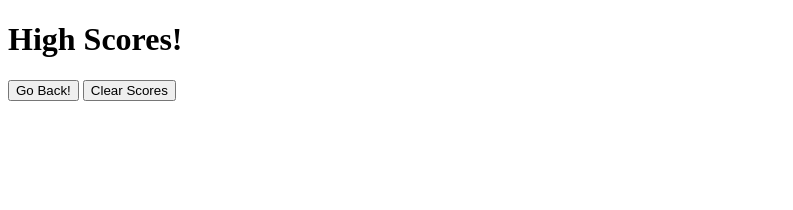
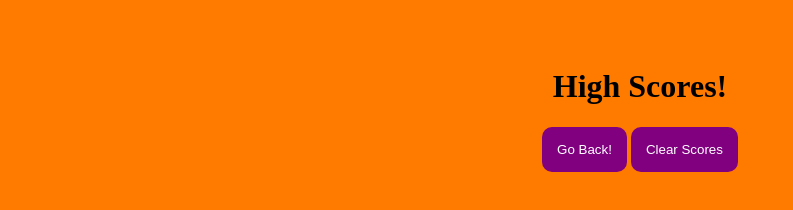
Before and after one commit to MartinRenteria/UWCB-HW04-Code-Quiz, a plain HTML site: page Develop/highScores.html in a window 1280 px wide. Shown: the whole page, without its empty margins (0-793 px from the left). Drawn offline with Linux system fonts and the light colour scheme.

Commit message:
Created Css page for highScore.html page and created Id for back button

```diff
--- a/Develop/highScores.html
+++ b/Develop/highScores.html
@@ -3,13 +3,13 @@
 <head>
     <meta charset="UTF-8">
     <meta name="viewport" content="width=device-width, initial-scale=1.0">
+    <link href="/assets/Hs-style.css" rel="stylesheet" type="text/css">
     <title>Highscores</title>
 </head>
 <body>
     <main>
-        <h1>High Scores!</h1>
-        <div></div>
-        <a href="index.html"><button>Go Back!</button></a>
+    <h1>High Scores!</h1>
+        <a href="index.html"><button id="back">Go Back!</button></a>
         <button id="clear">Clear Scores</button>
     </main>
 </body>
--- /dev/null
+++ b/assets/Hs-style.css
@@ -0,0 +1,31 @@
+* {
+    box-sizing: border-box;
+}
+
+html {
+    background-color: rgb(255, 123, 0);
+}
+
+main {
+    width: 600px;
+    margin: 0 auto;
+    margin-top: 40px;
+    padding: 5pt;
+    text-align: center;
+}
+
+#back {
+    background-color: purple;
+    color: white;
+    padding: 15px 15px;
+    border: 0;
+    border-radius: 10px;
+}
+
+#clear {
+    background-color: purple;
+    color: white;
+    padding: 15px 15px;
+    border: 0;
+    border-radius: 10px;
+}
--- a/assets/style.css
+++ b/assets/style.css
@@ -7,7 +7,7 @@ html {
 }
 
 a {
-    background-color: #834bc2;
+    background-color: rgb(116, 75, 158);
     color: white;
     padding: 5px;
 }
@@ -19,7 +19,6 @@ main {
     align-items: center;
     width: 100%;
     height: 400px;
-    overflow: hidden;
 }
 
 header {
@@ -56,6 +55,20 @@ h1 {
     font-size: 35px;
 }
 
+li {
+    font-size: 30px;
+}
+
+li button {
+    background-color: #613a8d;
+    color: white;
+    display: flex;
+    flex-direction: row;
+    font-size: large;
+    padding: 20px;
+    width: 30em;
+}
+
 p {
     color: black;
     font-family: Georgia, 'Times New Roman', Times, serif;
```
